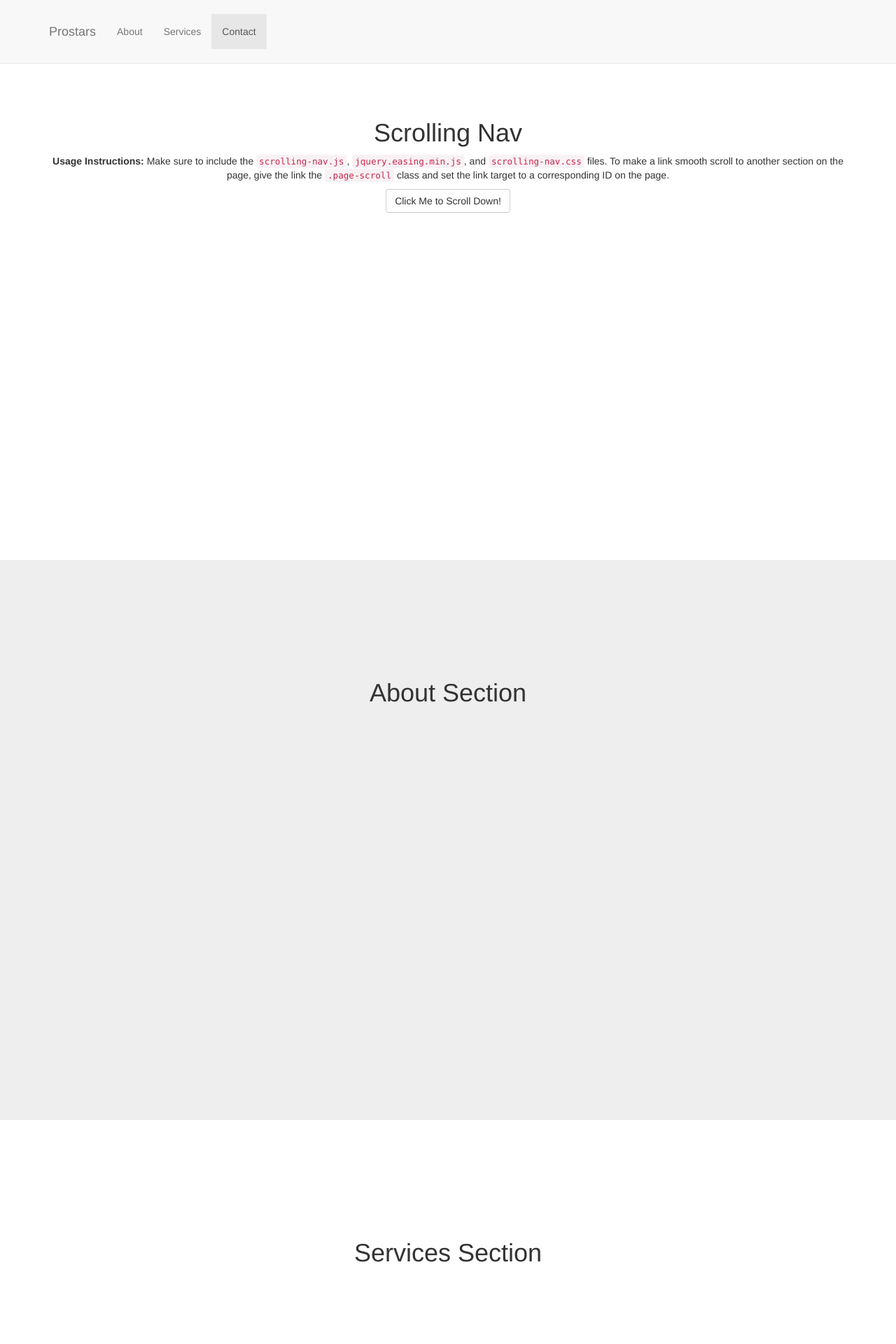
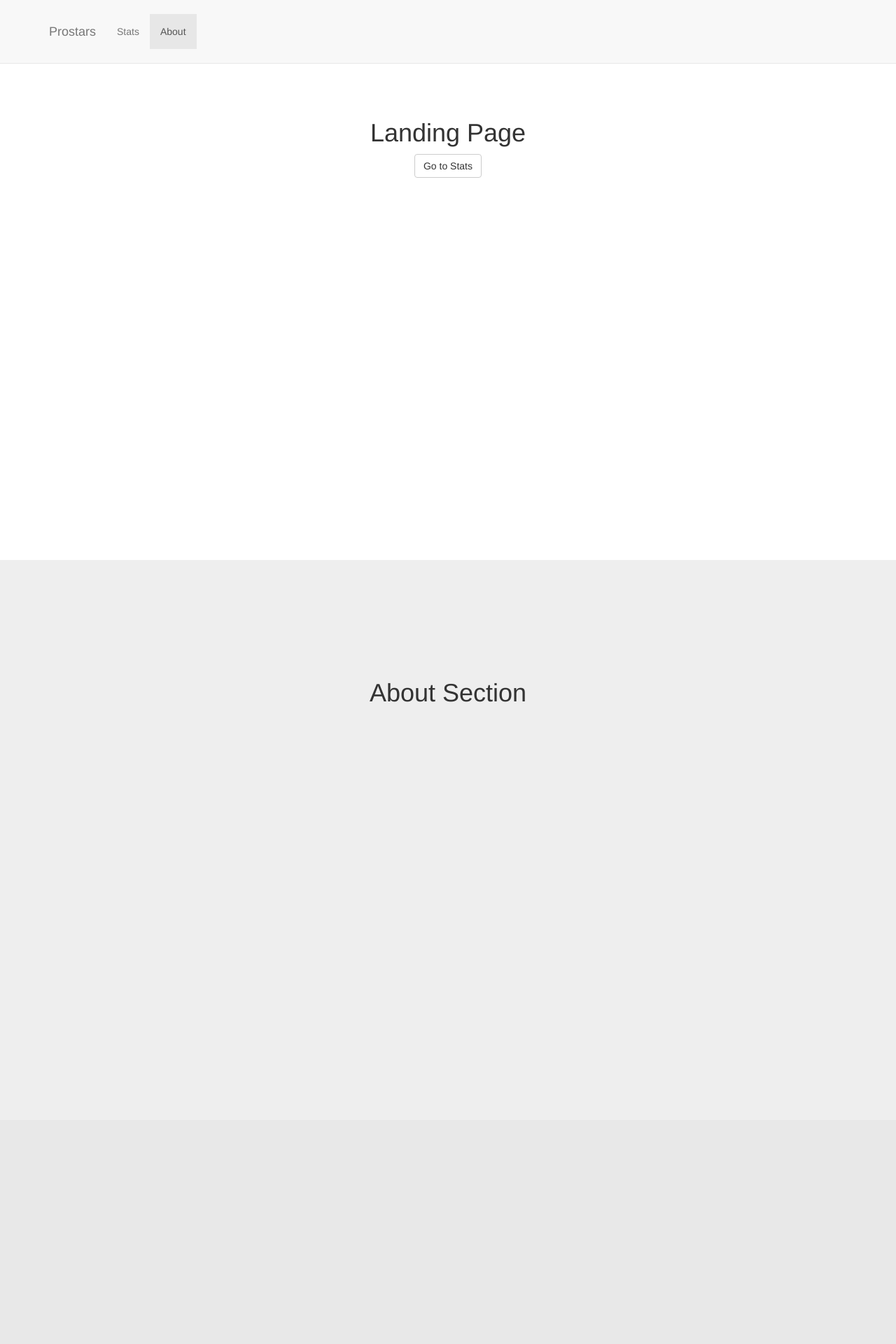
Before and after one commit to nstoik/prostars, a Flask app: page / in a window 1280 px wide. Shown: the top 1920 px of the page at 70% size. After the commit the page ends 1003 px from the top, so only its background shows below. Run offline with Flask 2, Linux system fonts and the light colour scheme; some libraries are stand-ins or nearby versions.

Commit message:
added stats page

```diff
--- a/app/app.py
+++ b/app/app.py
@@ -5,8 +5,12 @@ app = Flask(__name__)
 app.secret_key = 'mysecretkey'
 
 @app.route('/')
-def hello():
+def index():
 	return render_template('index.html')
+
+@app.route('/stats/')
+def stats():
+	return render_template('stats.html')
 
 if __name__ == "__main__":
 
--- a/app/templates/index.html
+++ b/app/templates/index.html
@@ -12,10 +12,10 @@
     <title>Prostars</title>
 
     <!-- Bootstrap Core CSS -->
-    <link href="static/css/bootstrap.min.css" rel="stylesheet">
+    <link href={{ url_for('static', filename='css/bootstrap.min.css') }} rel="stylesheet">
 
     <!-- Custom CSS -->
-    <link href="static/css/scrolling-nav.css" rel="stylesheet">
+    <link href={{ url_for("static", filename="css/scrolling-nav.css") }} rel="stylesheet">
 
 </head>
 
@@ -44,13 +44,10 @@
                         <a class="page-scroll" href="#page-top"></a>
                     </li>
                     <li>
-                        <a class="page-scroll" href="#about">About</a>
+                        <a href={{ url_for('stats') }}>Stats</a>
                     </li>
                     <li>
-                        <a class="page-scroll" href="#services">Services</a>
-                    </li>
-                    <li>
-                        <a class="page-scroll" href="#contact">Contact</a>
+                        <a class="page-scroll" href="#about">About</a>
                     </li>
                 </ul>
             </div>
@@ -64,9 +61,8 @@
         <div class="container">
             <div class="row">
                 <div class="col-lg-12">
-                    <h1>Scrolling Nav</h1>
-                    <p><strong>Usage Instructions:</strong> Make sure to include the <code>scrolling-nav.js</code>, <code>jquery.easing.min.js</code>, and <code>scrolling-nav.css</code> files. To make a link smooth scroll to another section on the page, give the link the <code>.page-scroll</code> class and set the link target to a corresponding ID on the page.</p>
-                    <a class="btn btn-default page-scroll" href="#about">Click Me to Scroll Down!</a>
+                    <h1>Landing Page</h1>
+                    <a class="btn btn-default page-scroll" href={{ url_for('stats') }}>Go to Stats</a>
                 </div>
             </div>
         </div>
@@ -83,37 +79,15 @@
         </div>
     </section>
 
-    <!-- Services Section -->
-    <section id="services" class="services-section">
-        <div class="container">
-            <div class="row">
-                <div class="col-lg-12">
-                    <h1>Services Section</h1>
-                </div>
-            </div>
-        </div>
-    </section>
-
-    <!-- Contact Section -->
-    <section id="contact" class="contact-section">
-        <div class="container">
-            <div class="row">
-                <div class="col-lg-12">
-                    <h1>Contact Section</h1>
-                </div>
-            </div>
-        </div>
-    </section>
-
     <!-- jQuery -->
-    <script src="static/js/jquery.js"></script>
+    <script src={{ url_for("static", filename="js/jquery.js") }}></script>
 
     <!-- Bootstrap Core JavaScript -->
-    <script src="static/js/bootstrap.min.js"></script>
+    <script src={{ url_for("static", filename="js/bootstrap.min.js") }}></script>
 
     <!-- Scrolling Nav JavaScript -->
-    <script src="static/js/jquery.easing.min.js"></script>
-    <script src="static/js/scrolling-nav.js"></script>
+    <script src={{ url_for("static", filename="js/jquery.easing.min.js") }}></script>
+    <script src={{ url_for("static", filename="js/scrolling-nav.js") }}></script>
 
 </body>
 
```
